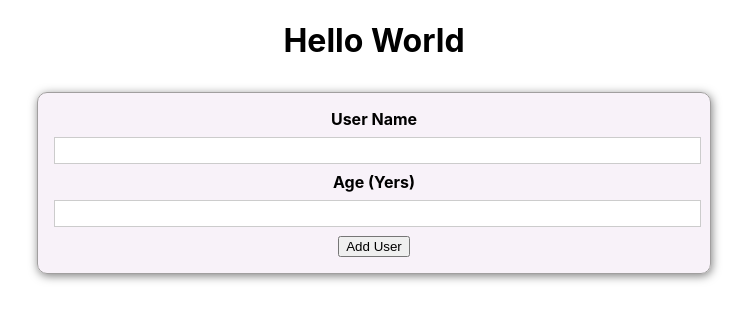
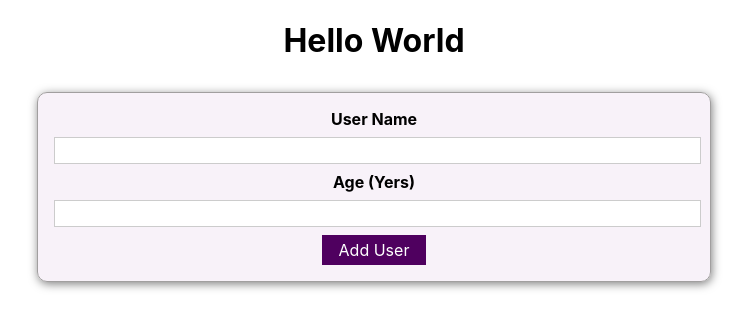
Before and after one commit to ArekeL/adding-user, a React (Create React App) app: page / in a window 1280 px wide. Shown: the top 328 px of the page, without its empty margins (266-1015 px from the left). Built offline with nearby package versions, Linux system fonts and the light colour scheme.

Commit message:
Adding button + css

```diff
--- /dev/null
+++ b/src/components/UI/Button.js
@@ -0,0 +1,14 @@
+import styles from "./Button.module.css";
+
+const Button = (props) => {
+	return (
+		<button
+			className={styles.button}
+			type={props.type || "button"}
+			onClick={props.onClick}>
+			{props.children}
+		</button>
+	);
+};
+
+export default Button;
--- /dev/null
+++ b/src/components/UI/Button.module.css
@@ -0,0 +1,18 @@
+.button {
+	font: inherit;
+	border: 1px solid #4f005f;
+	background: #4f005f;
+	color: white;
+	padding: 0.25rem 1rem;
+	cursor: pointer;
+}
+
+.button:hover,
+.button:active {
+	background: #741188;
+	border-color: #741188;
+}
+
+.button:focus {
+	outline: none;
+}
--- a/src/components/Users/AddUser.js
+++ b/src/components/Users/AddUser.js
@@ -1,3 +1,4 @@
+import Button from "../UI/Button";
 import Card from "../UI/Card";
 import styles from "./AddUser.module.css";
 
@@ -13,7 +14,7 @@
 				<input type='text' />
 				<label htmlFor='userAge'>Age (Yers)</label>
 				<input type='number' />
-				<button>Add User</button>
+				<Button>Add User</Button>
 			</form>
 		</Card>
 	);
```
